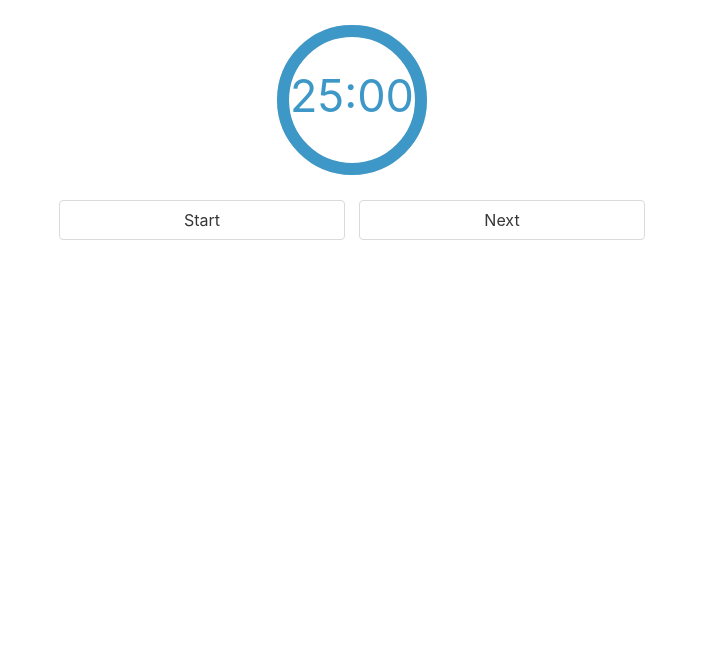
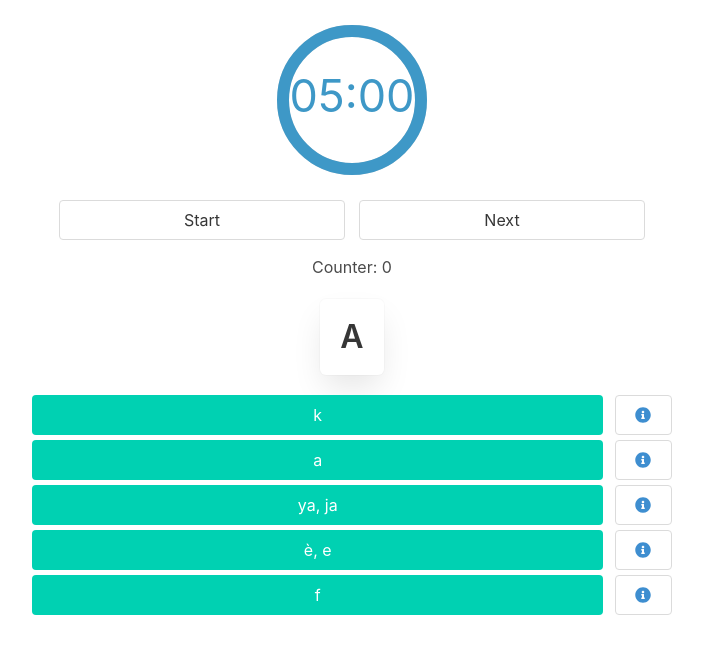
Before and after one commit to fernandopiniani/cyrillic-pomodoro, a React (Create React App) app: page / in a window 1280 px wide. Shown: the top 654 px of the page, without its empty margins (288-991 px from the left). Built offline with nearby package versions, Linux system fonts and the light colour scheme; the HTML template or start-up script is replaced by a standard one.

Commit message:
initial state is not worktime anymore

```diff
--- a/src/components/Timer.js
+++ b/src/components/Timer.js
@@ -2,7 +2,6 @@ import React, { useState, useEffect } from 'react'
 import TimerControl from './TimerControl'
 import Puzzle from './Puzzle'
 import { CircularProgressbar } from 'react-circular-progressbar';
-
 import 'react-circular-progressbar/dist/styles.css';
 
 const WORK_TIME = 1500
@@ -15,7 +14,7 @@ const formatTime = seconds => {
 }
 
 const Timer = () => {
-  const [isWorkTime, setWorkTime] = useState(true)
+  const [isWorkTime, setWorkTime] = useState(false)
   const [timeLeft, setTimeLeft] = useState(isWorkTime ? WORK_TIME : INTERVAL_TIME)
   const [isActive, setActive] = useState(false)
 
```
